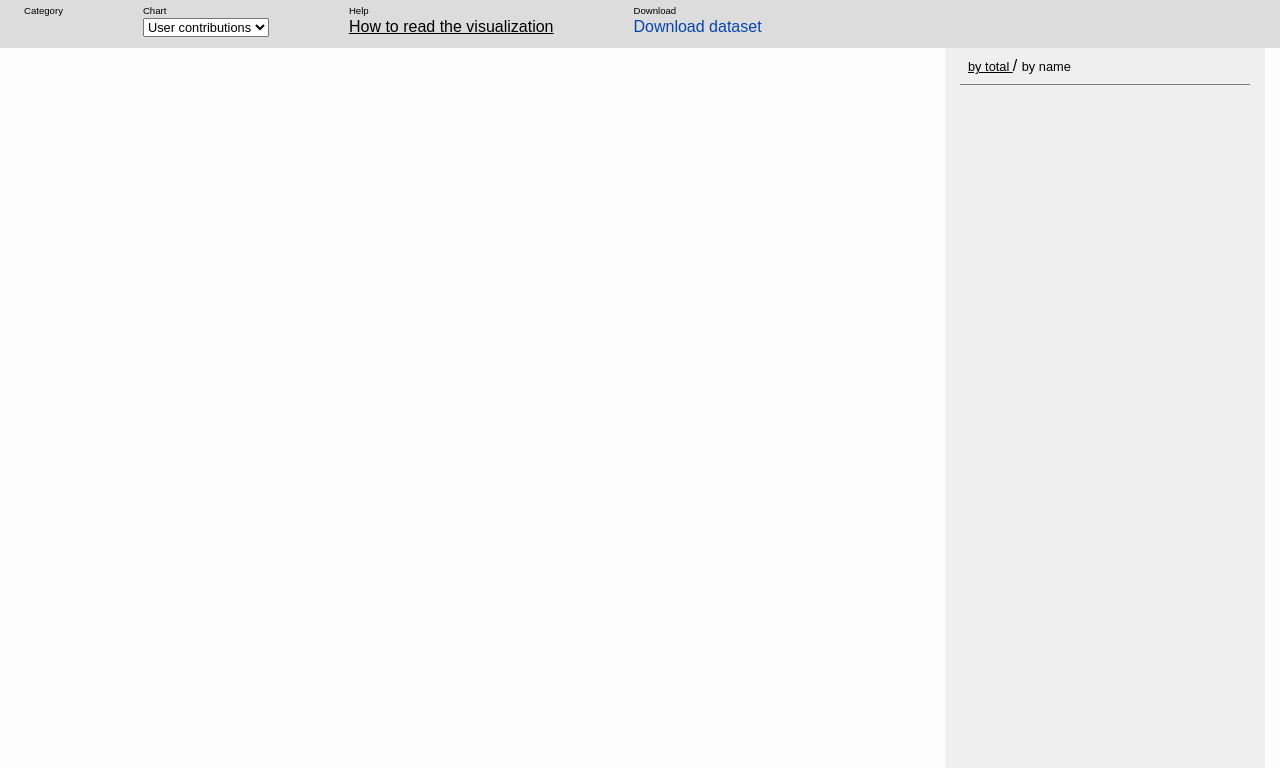
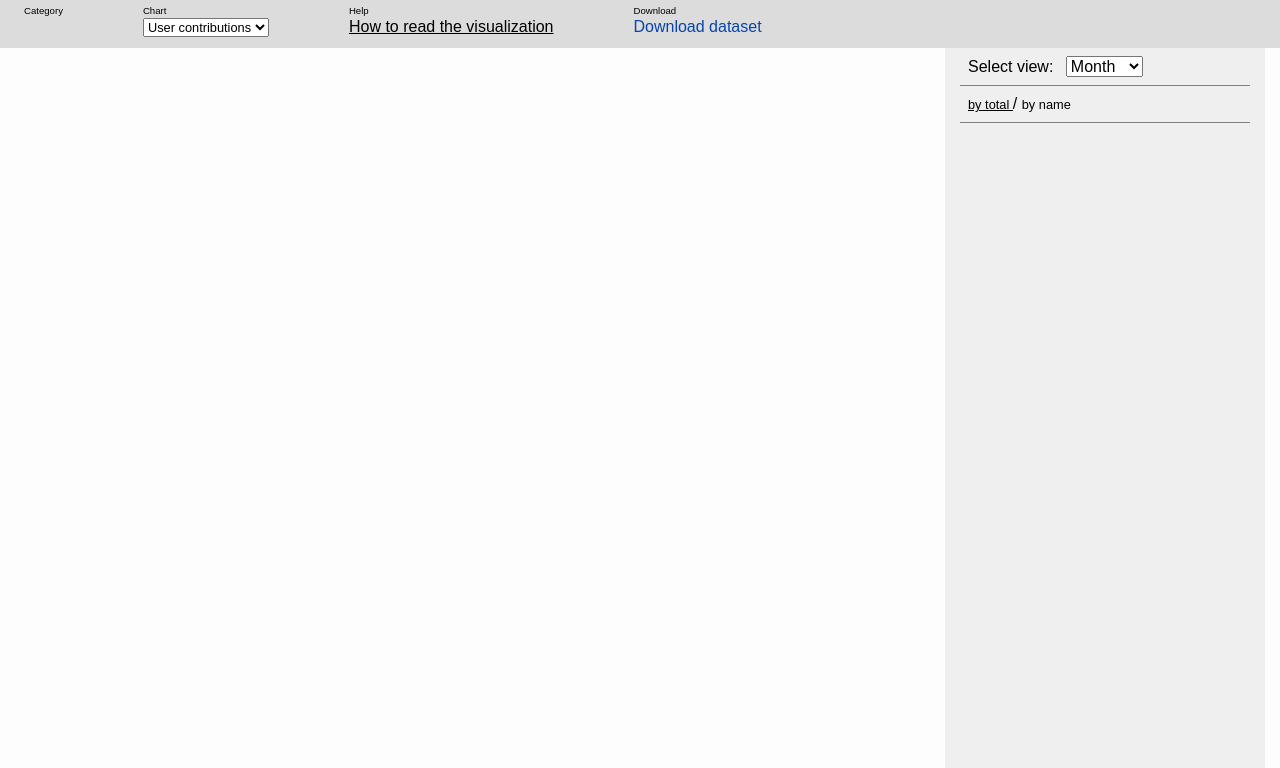
Before and after one commit to synapta/cassandra-GLAM-tools, a Python web app: template app/pages/views/user-contributions/index.html in a window 1280 px wide. Shown: the part 54-822 px from the top of the page. Run offline with Jinja, Linux system fonts and the light colour scheme; the template is opened without the code that fills it, so the values that code supplies are empty; some libraries are stand-ins or nearby versions; some web fonts are replaced.

Commit message:
add groupby option

```diff
--- a/app/pages/assets/scripts/bar-chart.js
+++ b/app/pages/assets/scripts/bar-chart.js
@@ -28,9 +28,11 @@ function dataviz() {
         return b.total - a.total;
       });
 
+      $("#main_contributions_container").empty();
+
       barChart(data, minDate, maxDate, maxValue, "#main_contributions_container", userData);
 
-      $("#main_contributions_container").append("<hr>")
+      $("#main_contributions_container").append("<hr>");
 
     });
   });
@@ -140,18 +142,16 @@ function barChart(data, minDate, maxDate, maxValue, div, userData) {
   y2.domain(y.domain());
 
 	// TICKS
-  var tickValues;
-  if ($(window).width() < 576) {
-    tickValues = x.domain().filter((d, i) => { return (i % 3) === 0 });
-  } else if ($(window).width() < 991) {
-    tickValues = x.domain().filter((d, i) => { return (i % 2) === 0 });
+  var tickValues3 = x.domain().filter((d, i) => { return (i % 3) === 0 });
+
+	// AXIS
+  var xAxis;
+  if ($('#groupby-select').val() === 'year') {
+    xAxis = d3.axisBottom().scale(x).tickFormat(d3.timeFormat("%Y")).ticks(10);
   } else {
-    tickValues = x.domain();
+    xAxis = d3.axisBottom().scale(x).tickFormat(d3.timeFormat("%Y-%m")).ticks(10);
   }
 
-  tickValues3 = x.domain().filter((d, i) => { return (i % 3) === 0 });
-	// AXIS
-  var xAxis = d3.axisBottom().scale(x).tickFormat(d3.timeFormat("%Y-%m")).ticks(10);
   var xAxis2 = d3.axisBottom().scale(x2).tickFormat(d3.timeFormat("%Y-%m")).ticks(10);
   var yAxis = d3.axisLeft().scale(y).tickValues(y.ticks(3).concat(y.domain()));
 
@@ -190,16 +190,6 @@ function barChart(data, minDate, maxDate, maxValue, div, userData) {
 						    .attr("dy", ".71em")
 						    .style("text-anchor", "end")
 						    .text("Value");
-
-
-	// var bars = focus.selectAll("bar")
-	// 									   .data(data)
-	// 									   .enter().append("rect")
-	// 									   .style("fill", "#080d5a")
-	// 									   .attr("x", d => x(d.date))
-	// 									   .attr("width", x.bandwidth())
-	// 									   .attr("y", d => y(d.value))
-	// 									   .attr("height", d => height - y(d.value));
 
 	var subBars = context.selectAll("bar")
 										   .data(data)
@@ -241,13 +231,21 @@ function barChart(data, minDate, maxDate, maxValue, div, userData) {
     // remove previous
     detailsLabel.selectAll('text').remove();
     // format data
-    let fT = moment(d.date).format("DD MMM YY, HH:mm");
+    let fDate;
+    if ($('#groupby-select').val() === 'year') {
+      fDate = "YEAR: " + moment(d.date).format("YYYY");
+    } else if ($('#groupby-select').val() === 'quarter') {
+      fDate = "QUARTER: " + moment(d.date).format("MMM") + "-" + moment(d.date).add(2, 'months').format("MMM") + " " + moment(d.date).format("YYYY");
+    } else {
+      fDate = "MONTH: " + moment(d.date).format("MMM YYYY");
+    }
+
     // show data (time)
     detailsLabel.append("text")
                 .attr("x", width - 200)
                 .attr("y", 30)
                 .attr("class", "info-label")
-                .html("DATE: " + fT)
+                .html(fDate)
                 .attr("font-family", "monospace")
                 .attr("font-size", "14px");
     // show data (views)
--- a/app/pages/assets/style/user-contribution.css
+++ b/app/pages/assets/style/user-contribution.css
@@ -19,6 +19,12 @@
   /* pointer-events: all; */
 }
 
-.focus {
-  /* pointer-events: all; */
+#groupby_options {
+  font-size: 1em;
+  padding: 0.5em;
+  border-bottom: 1px solid gray;
 }
+
+#groupby-select {
+  margin-left: 0.5rem;
+}
--- a/app/pages/views/user-contributions/functions.js
+++ b/app/pages/views/user-contributions/functions.js
@@ -1,10 +1,12 @@
-function getUrl(){
-	var db=window.location.href.toString().split('/')[3];
-	return "/api/"+db+"/file/upload-date";
+function getUrl() {
+	var db = window.location.href.toString().split('/')[3];
+	var groupby = $('#groupby-select').val();
+	return "/api/"+db+"/file/upload-date?groupby=" + groupby;
 }
 function getUrlAll(){
-	var db=window.location.href.toString().split('/')[3];
-	return "/api/"+db+"/file/upload-date-all";
+	var db = window.location.href.toString().split('/')[3];
+	var groupby = $('#groupby-select').val();
+	return "/api/"+db+"/file/upload-date-all?groupby=" + groupby;
 }
 
 function pad(str, max) {
@@ -102,7 +104,7 @@ function highlight() {
 	});
 }
 
-$(document).ready(function(){
+$(document).ready(function() {
 		setCategory();
 		sidebar("by_num");
 		dataviz();
@@ -110,4 +112,7 @@ $(document).ready(function(){
 		download();
 		switch_page();
 		sorting_sidebar();
+		$('#groupby-select').change(function() {
+			dataviz();
+		});
 })
--- a/app/pages/views/user-contributions/index.html
+++ b/app/pages/views/user-contributions/index.html
@@ -86,7 +86,15 @@
 				 <div id="left-column" class="col-12 col-lg-3">
 					 <!-- <section id="left_sidebar"> -->
 						 <div id="sidebar_box">
-							 <div  id="sorting_options">
+							 <div id="groupby_options">
+								 Select view:
+								 <select id="groupby-select">
+									 <option selected value="month">Month</option>
+									 <option value="quarter">Quarter</option>
+									 <option value="year">Year</option>
+								 </select>
+							 </div>
+							 <div id="sorting_options">
 								 <span style="font-size:0.8em;" id="by_num" class="underline">
 									 by total
 								 </span>
@@ -102,7 +110,7 @@
 			</div>
 		</main>
 		<style>
-			#visualizations #dataviz{
+			#visualizations #dataviz {
 				overflow-y: auto;
 				overflow-x: hidden;
 				/*height: 100%;
```
